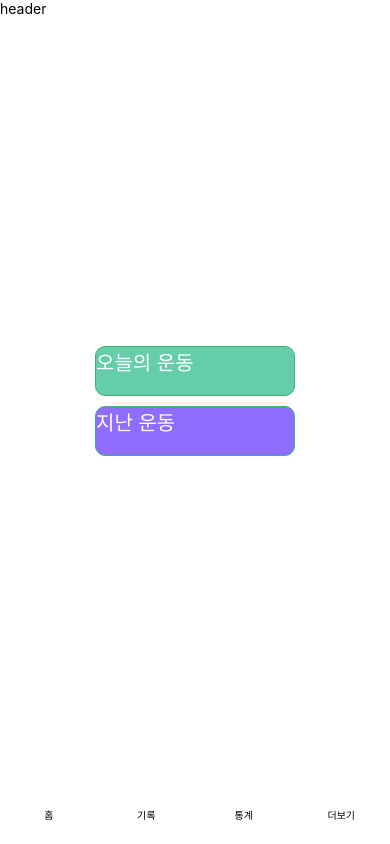
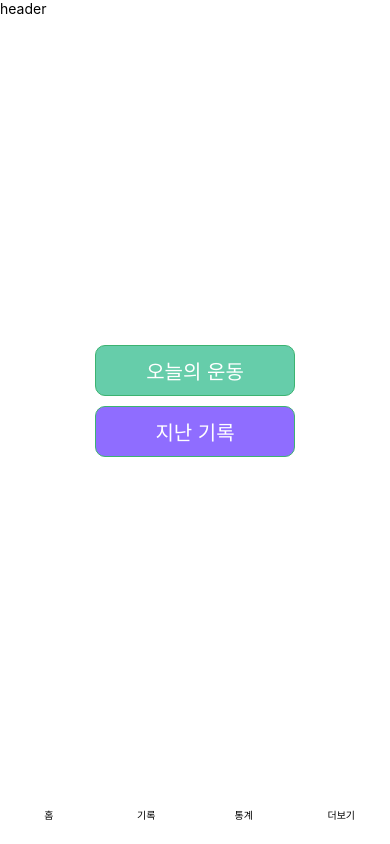
Before and after one commit to kigpand/healthinfo, a React Native app: screen /Home in a window 390 px wide. Built offline with nearby package versions, Linux system fonts and the light colour scheme.

Commit message:
home btn ui 수정

```diff
--- a/navigation/Home.tsx
+++ b/navigation/Home.tsx
@@ -13,7 +13,7 @@ export default function Home({navigation}: any) {
       </Text>
       <HomeModal onView={onView} closeView={() => setOnView(false)} />
       <Text style={styles.record} onPress={() => navigation.navigate('Record')}>
-        지난 운동
+        지난 기록
       </Text>
     </View>
   );
@@ -29,11 +29,9 @@ const styles = StyleSheet.create({
   today: {
     overflow: 'hidden',
     width: 200,
-    height: 50,
+    paddingVertical: 10,
     fontSize: 20,
-    justifyContent: 'center',
-    alignSelf: 'center',
-    alignItems: 'center',
+    textAlign: 'center',
     backgroundColor: buttonColor,
     color: 'white',
     borderRadius: 10,
@@ -43,10 +41,9 @@ const styles = StyleSheet.create({
   record: {
     overflow: 'hidden',
     width: 200,
-    height: 50,
+    paddingVertical: 10,
     fontSize: 20,
-    justifyContent: 'center',
-    alignItems: 'center',
+    textAlign: 'center',
     backgroundColor: '#8f6dff',
     color: 'white',
     borderRadius: 10,
```
